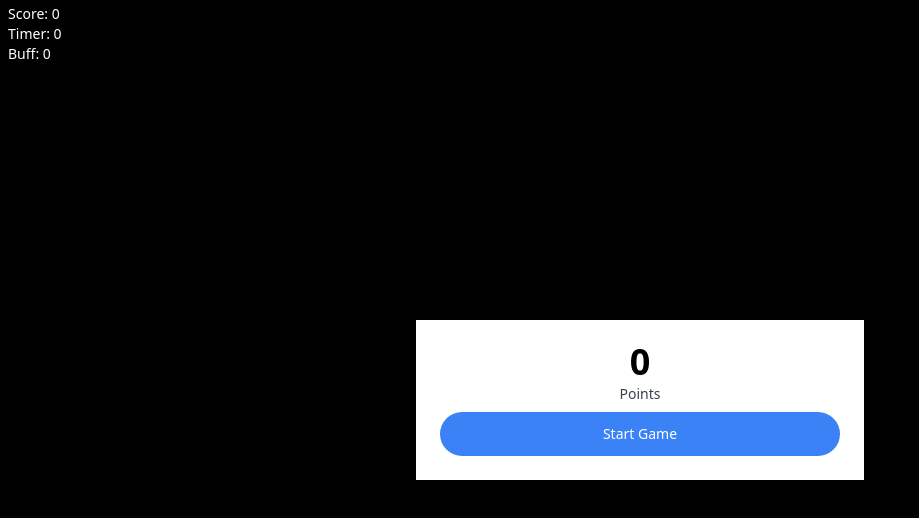
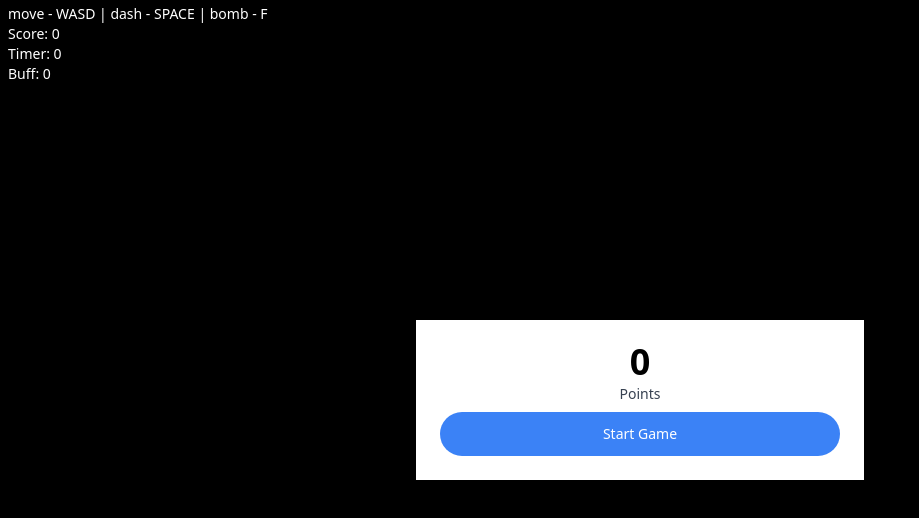
Before and after one commit to jacky-le/shooter_game, a plain HTML site: page index.html in a window 1280 px wide. Shown: the whole page, without its empty margins (0-919 px from the left). Drawn offline with nearby package versions, Linux system fonts and the light colour scheme.

Commit message:
Update index.html

```diff
--- a/index.html
+++ b/index.html
@@ -2,9 +2,10 @@
 <style>body {margin: 0; background: black}</style>
 
 <!--Puts score html over canvas-->
-<div class="fixed text-white text-sm ml-2 mt-1 select-none"><span>Score: <span id="scoreSpan">0</span></span></div>
-<div class="fixed text-white text-sm ml-2 mt-6 select-none"><span>Timer: </span><span id="timerSpan">0</span></div>
-<div class="fixed text-white text-sm ml-2 mt-11 select-none"><span>Buff: </span><span id="buffSpan">0</span></div>
+<div class="fixed text-white text-sm ml-2 mt-1 select-none"><span>move - WASD | dash - SPACE | bomb - F</span></div>
+<div class="fixed text-white text-sm ml-2 mt-6 select-none"><span>Score: <span id="scoreSpan">0</span></span></div>
+<div class="fixed text-white text-sm ml-2 mt-11 select-none"><span>Timer: </span><span id="timerSpan">0</span></div>
+<div class="fixed text-white text-sm ml-2 mt-16 select-none"><span>Buff: </span><span id="buffSpan">0</span></div>
 
 <div class="fixed inset-0 flex items-center justify-center" id="startSpan">
     <div class="bg-white max-w-md w-full p-6 text-center">
```
